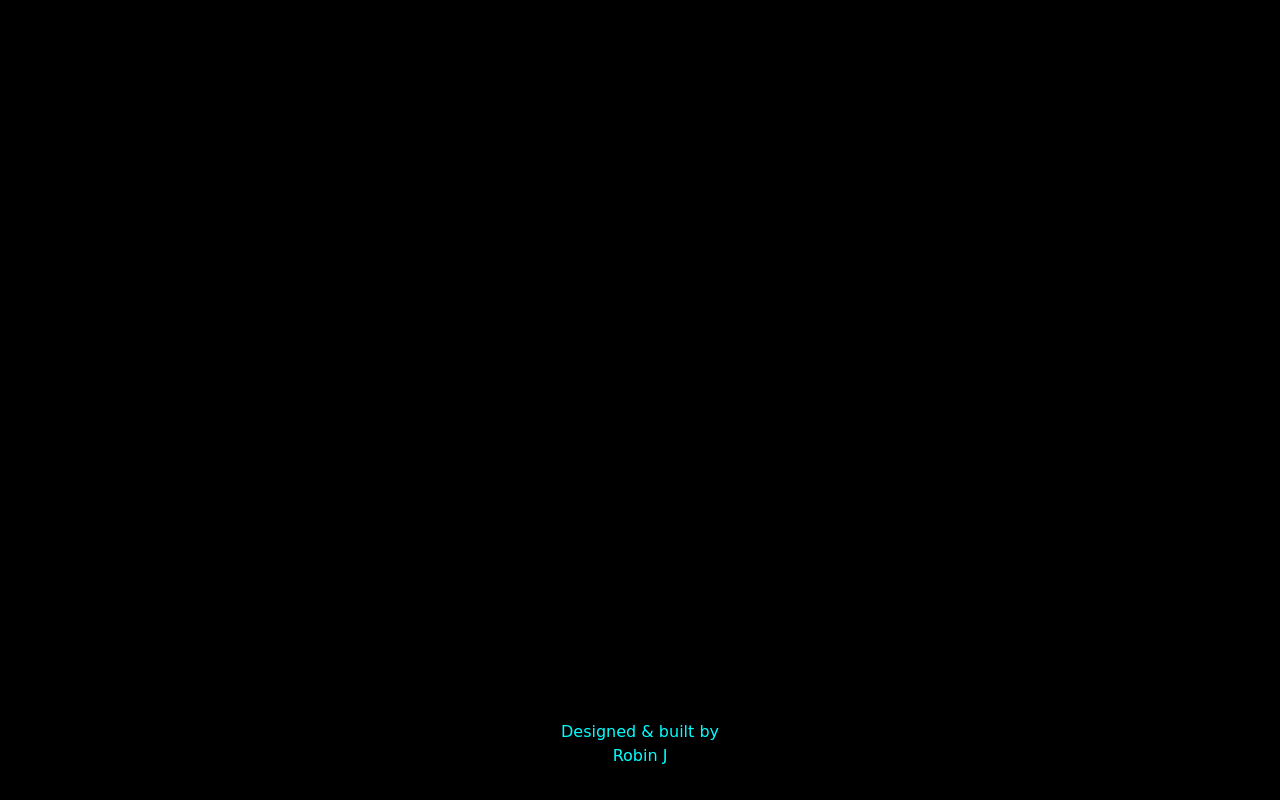
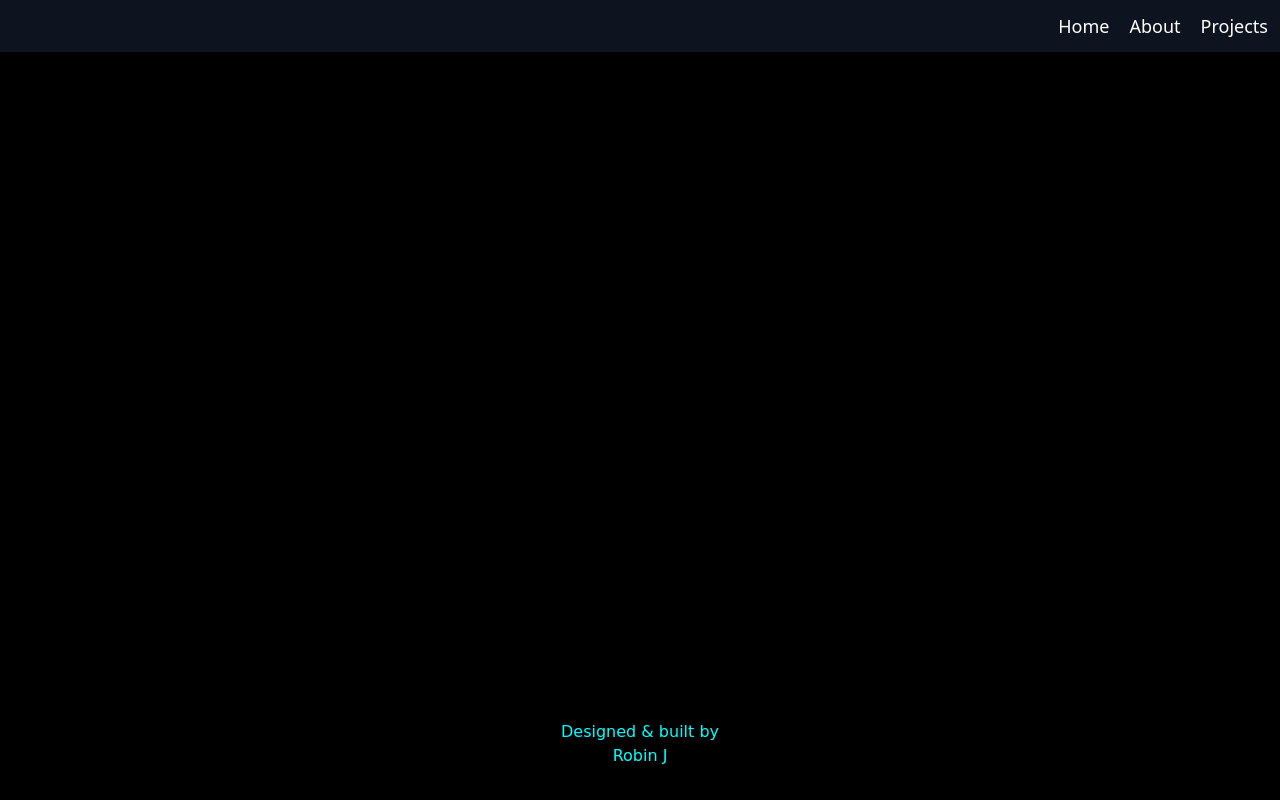
Before and after one commit to robin-jr/portfolio, a Next.js app: page / in a window 1280 px wide. Built offline with nearby package versions, Linux system fonts and the light colour scheme.

Commit message:
Navbar done

```diff
--- /dev/null
+++ b/components/Navbar.tsx
@@ -0,0 +1,13 @@
+import React from 'react'
+
+function Navbar() {
+  return (
+    <div className="fixed gap-5 font-light flex justify-end text-lg p-3 bg-gray-900 w-full bg-opacity-80">
+      <div>Home</div>
+      <div>About</div>
+      <div>Projects</div>
+    </div>
+  )
+}
+
+export default Navbar
--- a/pages/index.tsx
+++ b/pages/index.tsx
@@ -1,20 +1,21 @@
 import Head from 'next/head'
 import Footer from '../components/Footer'
+import Navbar from '../components/Navbar'
 
 export default function Home() {
   return (
-    <div className="flex min-h-screen flex-col items-center justify-center py-2">
+    <div className="flex min-h-screen flex-col pb-2">
       <Head>
         <title>Robin J</title>
         <meta name="description" content="My portfolio website" />
         <link rel="icon" href="/favicon.ico" />
       </Head>
+      <Navbar/>
 
       <main className="flex w-full flex-1 flex-col items-center justify-center px-20 text-center">
       </main>
 
       <Footer />
-
     </div>
   )
 }
```
